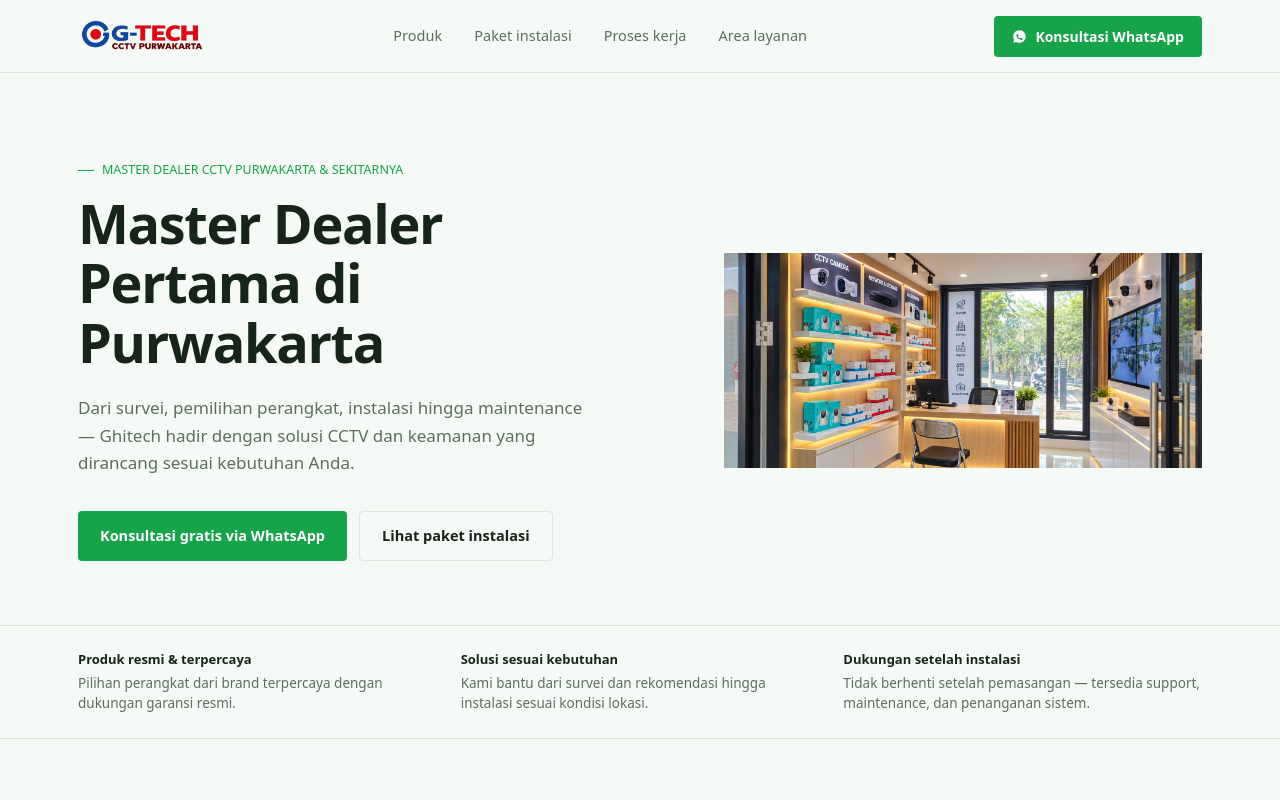
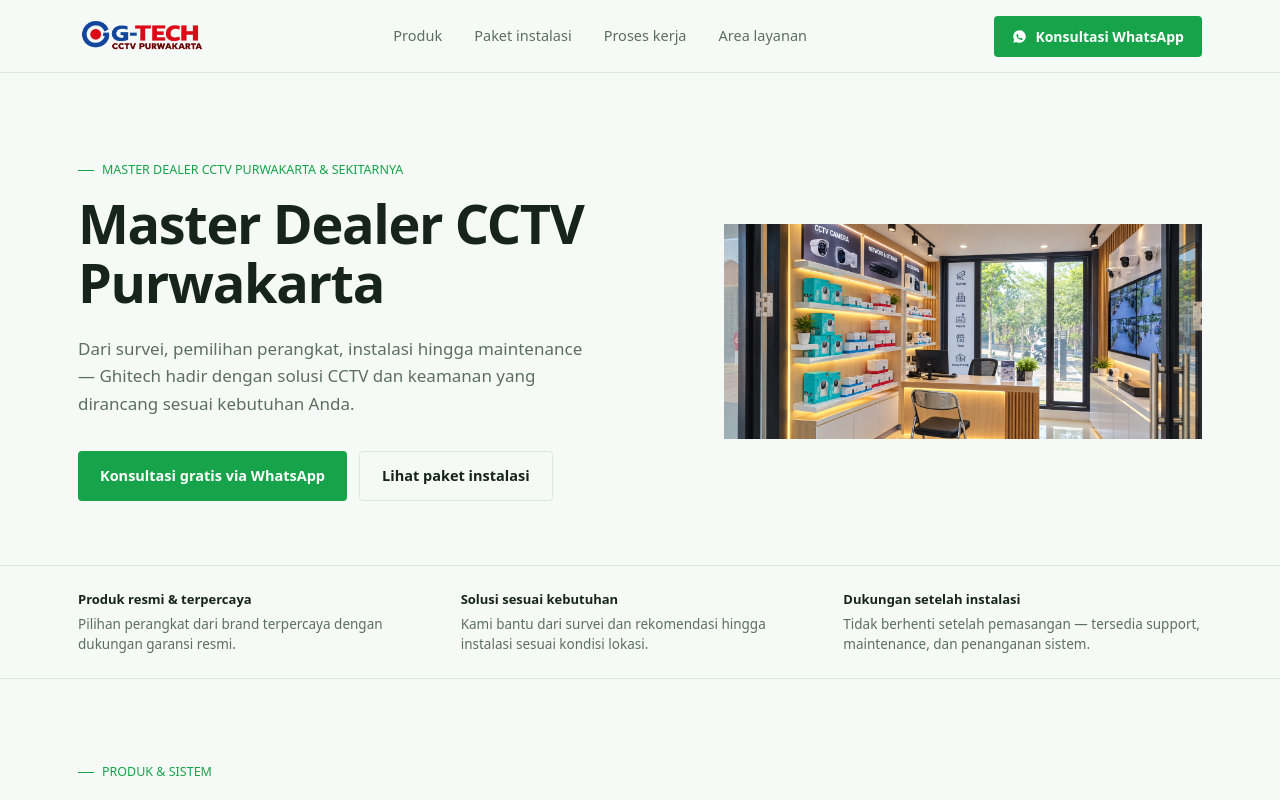
Before and after one commit to PPI-DEV-ORG/ghitech-cctv-purwakarta, a Next.js app: page / in a window 1280 px wide. Shown: the top 800 px of the page. Built offline with nearby package versions, Linux system fonts and the light colour scheme.

Commit message:
fix hero

```diff
--- a/app/page.tsx
+++ b/app/page.tsx
@@ -207,7 +207,7 @@ export default function Home() {
           <div>
             <Kicker>MASTER DEALER CCTV PURWAKARTA &amp; SEKITARNYA</Kicker>
             <h1 className="mb-5 max-w-[640px] font-display text-[clamp(30px,6vw,54px)] font-extrabold leading-[1.1] tracking-tight sm:mb-[22px]">
-              Master Dealer Pertama di Purwakarta
+              Master Dealer CCTV Purwakarta
             </h1>
             <p className="mb-7 max-w-[520px] text-[15.5px] leading-relaxed text-muted sm:mb-[34px] sm:text-[17px]">
               Dari survei, pemilihan perangkat, instalasi hingga maintenance —
```
